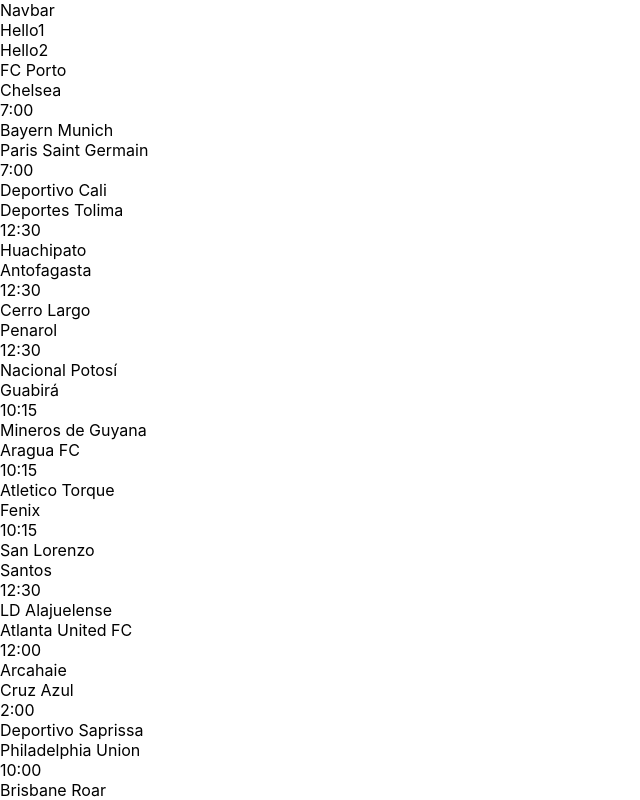
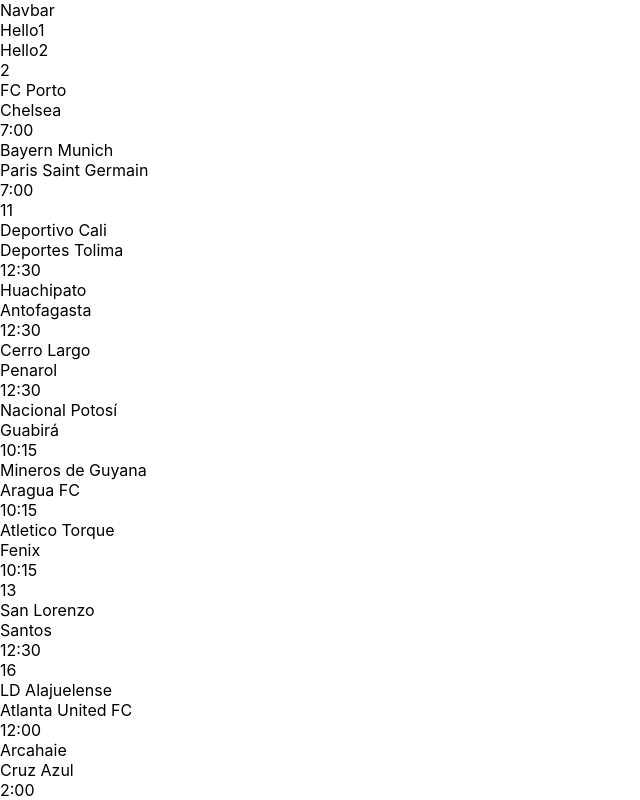
Before and after one commit to Adam-github-acc/CeeSports, a React (Create React App) app in the folder client/: page / in a window 1280 px wide. Both pictures are taken after a click on the element "Hello1". Shown: the top 800 px of the page, without its empty margins (0-640 px from the left). Built offline with nearby package versions, Linux system fonts and the light colour scheme; no server answers.

Commit message:
refactor(react): change display so that matches are split up by league

```diff
--- a/client/src/components/MatchList.tsx
+++ b/client/src/components/MatchList.tsx
@@ -7,14 +7,19 @@
 
 const MatchList: React.FC = () => {
   const [matches, setMatches] = useState<Props[]>();
+  const [leagueIds, setLeagueIds] = useState <number[]>();
   function logger2() {
-    /* console.log(result[100])
+    const leagueIdSet = new Set<number>();
     result = result.sort((a:Props, b:Props) => a.leagueId - b.leagueId)
-    console.log(result[100]) */
-    setMatches(result.sort((a:Props, b:Props) => a.leagueId - b.leagueId));
+    for(let i = 0; i < result.length; i++) {
+      leagueIdSet.add(result[i].leagueId);
+    }
+    const leagueIdArray:number[] = Array.from(leagueIdSet);
+    setMatches(result);
+    setLeagueIds(leagueIdArray);
   }
   function logger() {
-    console.log(matches)
+    console.log(matches);
   }
   const fixtureDate:string = database.parameters.date;
   let result:Props[] = database.response.map(res => {
@@ -34,7 +39,7 @@
       awayteam: res.teams.away.name,
       awayteamLogo: res.teams.away.logo,
     }
-  })
+  });
   async function handleMatches(date:Date) {
     const response = await readByDate(date);
     if(response) setMatches(response);
@@ -68,9 +73,14 @@
     <div>
       <div onClick={logger2}>Hello1</div>
       <div onClick={logger}>Hello2</div>
-      {matches && matches.map((item:Props) => (
-          <Match item={item} key={item.matchId} />
-        ))}
+      <div>{leagueIds && leagueIds.map((id:number) => (
+          <div key={id}>
+            <div>{id}</div>
+            <div>{matches && matches.map((item:Props) => (
+              id === item.leagueId && <Match item={item} key={item.matchId} />
+            ))}</div>
+          </div>
+        ))}</div>
     </div>
   );
 }
```
